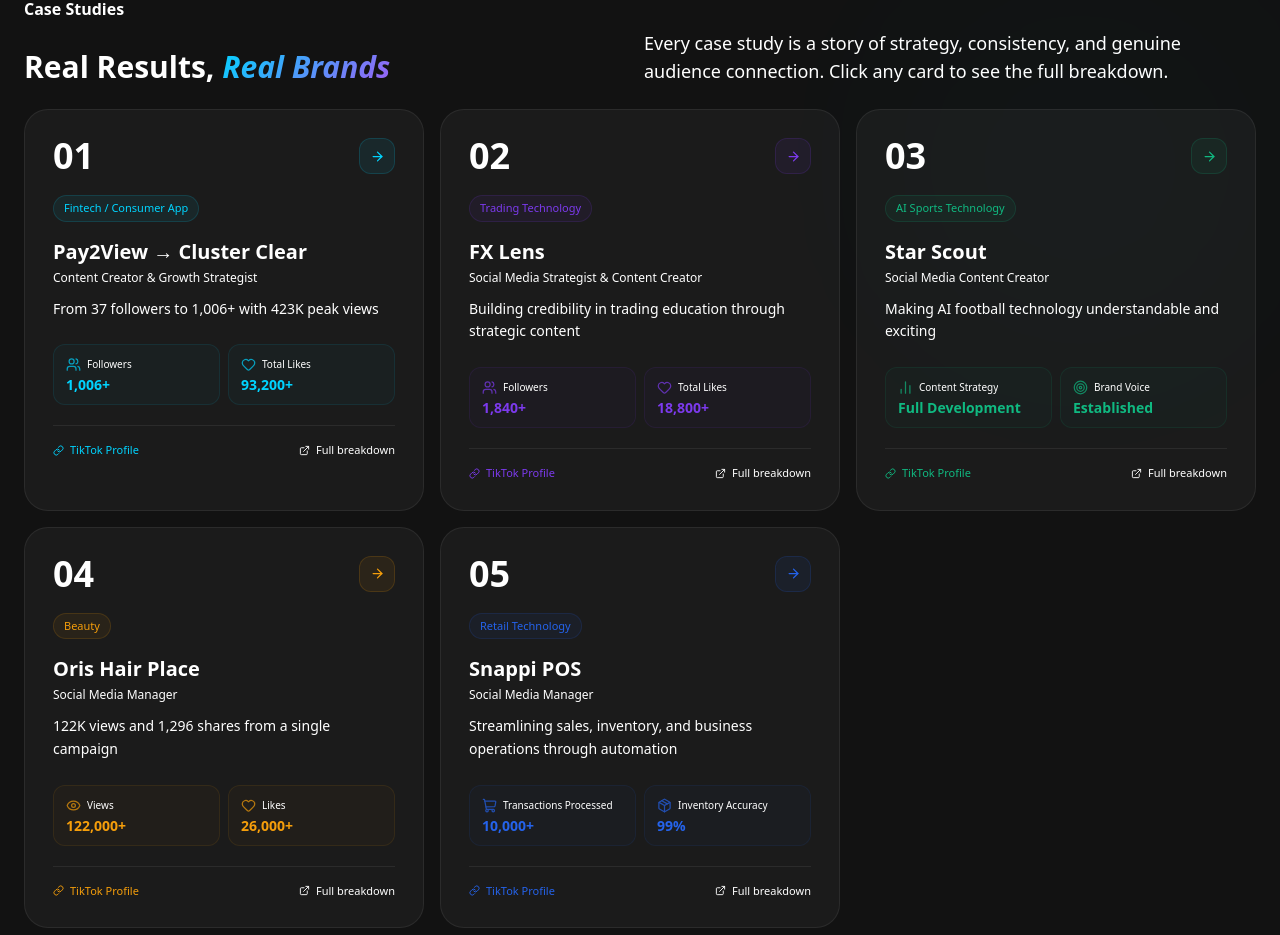
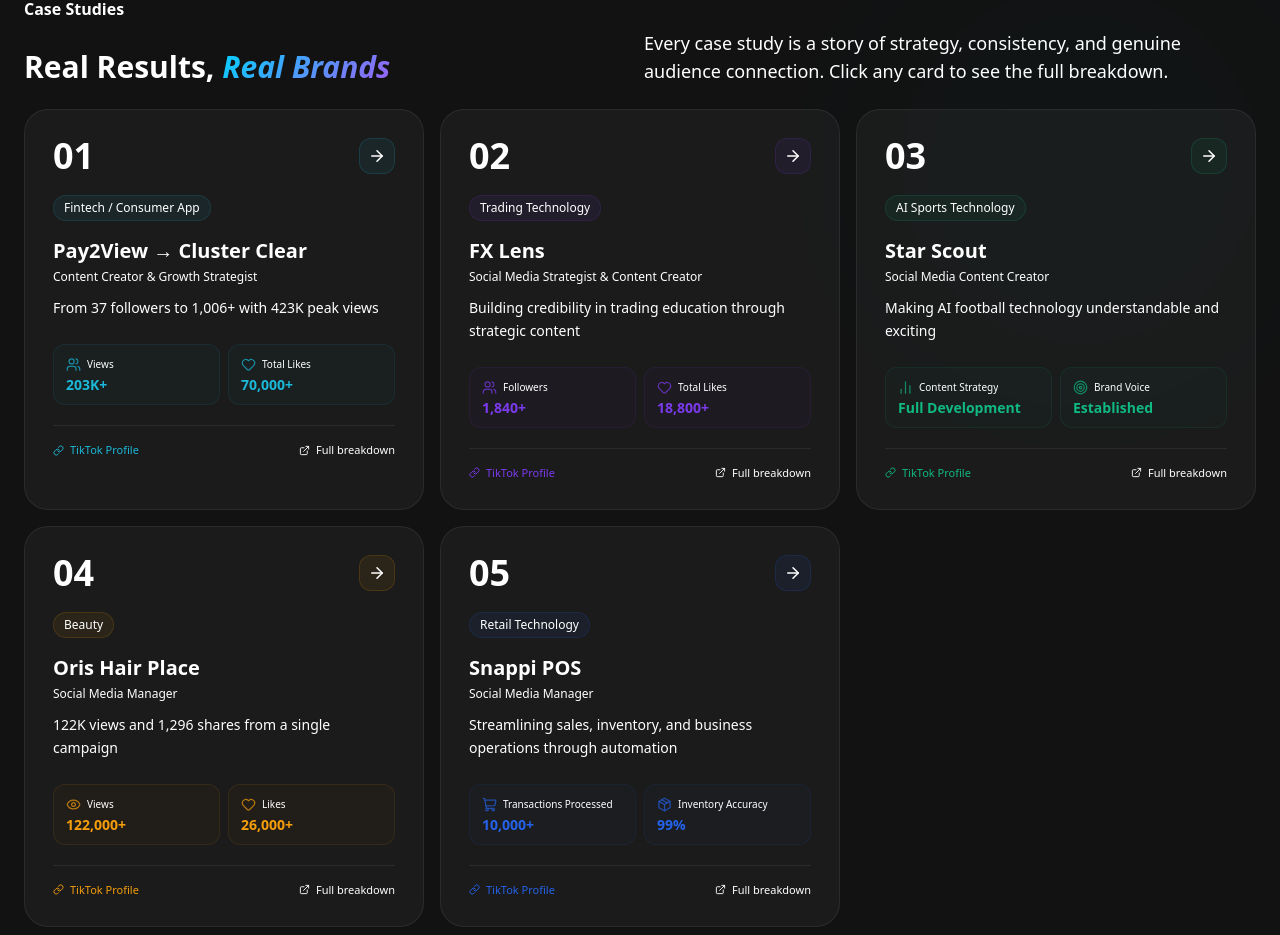
Before and after one commit to salv20/Jaikim, a Next.js app: page / in a window 1280 px wide. Shown: the part 2480-3415 px from the top of the page. Built offline with nearby package versions, Linux system fonts and the light colour scheme.

Commit message:
Update CaseStudiesSection and CaseStudyModal styles for consistency; modify case study metrics in utils

```diff
--- a/app/components/landing/CaseStudiesSection.tsx
+++ b/app/components/landing/CaseStudiesSection.tsx
@@ -93,7 +93,6 @@
             </motion.p>
           </div>
 
-          {/* Cards grid — 3 cols on xl so 5 cards sit cleanly */}
           <div
             ref={ref}
             className="grid md:grid-cols-2 xl:grid-cols-3 gap-4 mt-6"
@@ -126,10 +125,7 @@
 
                 {/* Number + arrow */}
                 <div className="flex items-start justify-between mb-5">
-                  <span
-                    className="font-mono text-4xl font-bold leading-none select-none"
-                    // style={{ color: `${study.color}28` }}
-                  >
+                  <span className="font-mono text-4xl font-bold leading-none select-none">
                     {study.number}
                   </span>
                   <div
@@ -139,19 +135,19 @@
                     style={{
                       background: `${study.color}12`,
                       border: `1px solid ${study.color}28`,
-                      color: study.color,
+                      // color: study.color,
                     }}
                   >
-                    <ArrowRight size={15} />
+                    <ArrowRight size={18} />
                   </div>
                 </div>
 
                 {/* Industry */}
+
                 <span
-                  className="inline-block px-2.5 py-1 rounded-full text-[11px] font-mono mb-4"
+                  className="inline-block px-2.5 py-1 rounded-full text-xs font-mono mb-4 text-foreground"
                   style={{
-                    background: `${study.color}10`,
-                    color: study.color,
+                    background: `${study.color}12`,
                     border: `1px solid ${study.color}25`,
                   }}
                 >
--- a/app/modals/CaseStudyModal.tsx
+++ b/app/modals/CaseStudyModal.tsx
@@ -119,8 +119,8 @@
       initial={{ opacity: 0 }}
       animate={{ opacity: 1 }}
       exit={{ opacity: 0 }}
-      className="fixed inset-0 z-50 flex items-start justify-center p-4 sm:p-8 overflow-y-auto"
-      style={{ background: "rgba(0,0,0,0.82)", backdropFilter: "blur(10px)" }}
+      className="fixed inset-0 bg-white dark:bg-[rgba(0,0,0,0.82)] z-50 flex items-start justify-center p-4 sm:p-8 overflow-y-auto"
+      style={{ backdropFilter: "blur(10px)" }}
       onClick={onClose}
     >
       <motion.div
@@ -128,7 +128,7 @@
         animate={{ opacity: 1, y: 0, scale: 1 }}
         exit={{ opacity: 0, y: 36, scale: 0.97 }}
         transition={{ duration: 0.38, ease: [0.16, 1, 0.3, 1] }}
-        className="relative w-full max-w-3xl my-8 rounded-3xl overflow-hidden"
+        className="relative metriccard w-full max-w-3xl my-8 rounded-3xl overflow-hidden"
         style={{
           background: "hsl(var(--background))",
           border: `1px solid ${study.color}28`,
@@ -162,7 +162,7 @@
           </button>
 
           {/* Number */}
-          <p className="font-mono text-[11px] tracking-widest text-muted-foreground mb-2 uppercase">
+          <p className="font-mono text-[11px] tracking-widest text-foregrond mb-2 uppercase">
             Case Study {study.number}
           </p>
 
--- a/app/utils/index.ts
+++ b/app/utils/index.ts
@@ -223,11 +223,11 @@
     description:
       "Took a fintech startup from near-zero social presence to a thriving community. The company rebranded from Pay2View to Cluster Clear during our partnership — I navigated that transition seamlessly while maintaining growth momentum.",
     results: [
-      { label: "Followers", before: "37", after: "1,006+", icon: "users" },
+      { label: "Views", before: "43k", after: "203K+", icon: "users" },
       {
         label: "Total Likes",
         before: "3,071",
-        after: "93,200+",
+        after: "70,000+",
         icon: "heart",
       },
       { label: "Peak Video", before: "", after: "423,000+ Views", icon: "eye" },
@@ -236,7 +236,7 @@
     ],
     highlight:
       "Company underwent a full rebrand (Pay2View → Cluster Clear) mid-campaign — growth continued uninterrupted.",
-    color: "#00D4FF",
+    color: "#1bb8d8",
     media: [
       {
         src: "/images/pay2view/image.png",
```
